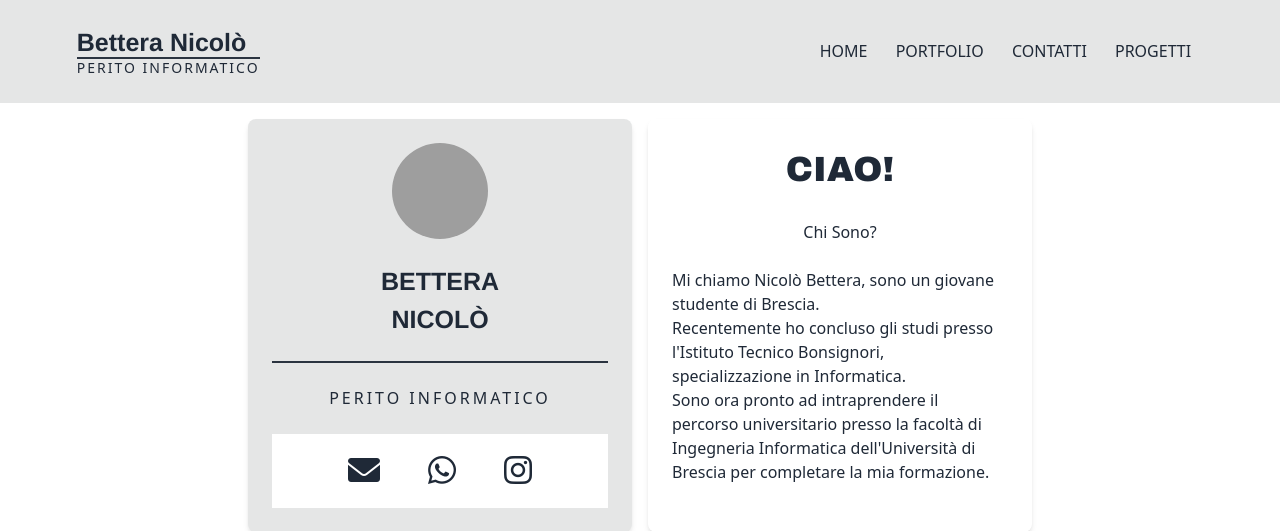
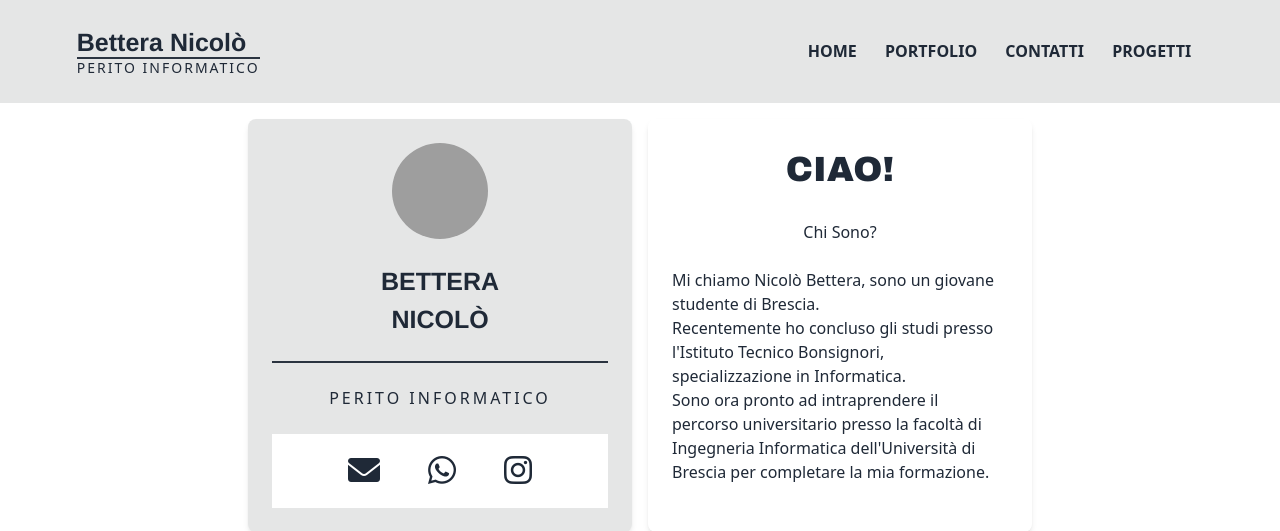
Before and after one commit to BetteraNicolo/webCV, a PHP site: page / in a window 1280 px wide. Shown: the top 531 px of the page. Run offline with PHP 8.4, Linux system fonts and the light colour scheme; some libraries are stand-ins or nearby versions; grey boxes are pictures that could not be loaded.

Commit message:
Add files via upload

```diff
--- a/js.js
+++ b/js.js
@@ -27,7 +27,9 @@ document.addEventListener('DOMContentLoaded', function() {
 
 function apriMenu(){
     document.getElementById("navLinks").style.right = "0";
+    document.body.style.overflowX = "hidden";
 }
 function chiudiMenu(){
     document.getElementById("navLinks").style.right = "-200px";
+    document.body.style.overflowX = "auto";
 }
--- a/styles.css
+++ b/styles.css
@@ -1,4 +1,4 @@
-<style>
+
 @keyframes fadeIn {
     0% {
         opacity: 0;
@@ -66,6 +66,7 @@
 .navLinks{
     flex: 1;
     text-align: right;
+    font-weight: bold;
 
 }
 
@@ -110,6 +111,8 @@
         z-index: 2;
         transition: 1s;
         background-color: white;
+        font-weight: bold;
+        overflow-x: hidden;
     }
     nav .fa{
         display: block;
@@ -122,5 +125,6 @@
     }
 }
 
-
-    </style>
+body {
+    overflow-x: hidden;
+}
```
Lines whose indentation alone changed are shown as unchanged.
